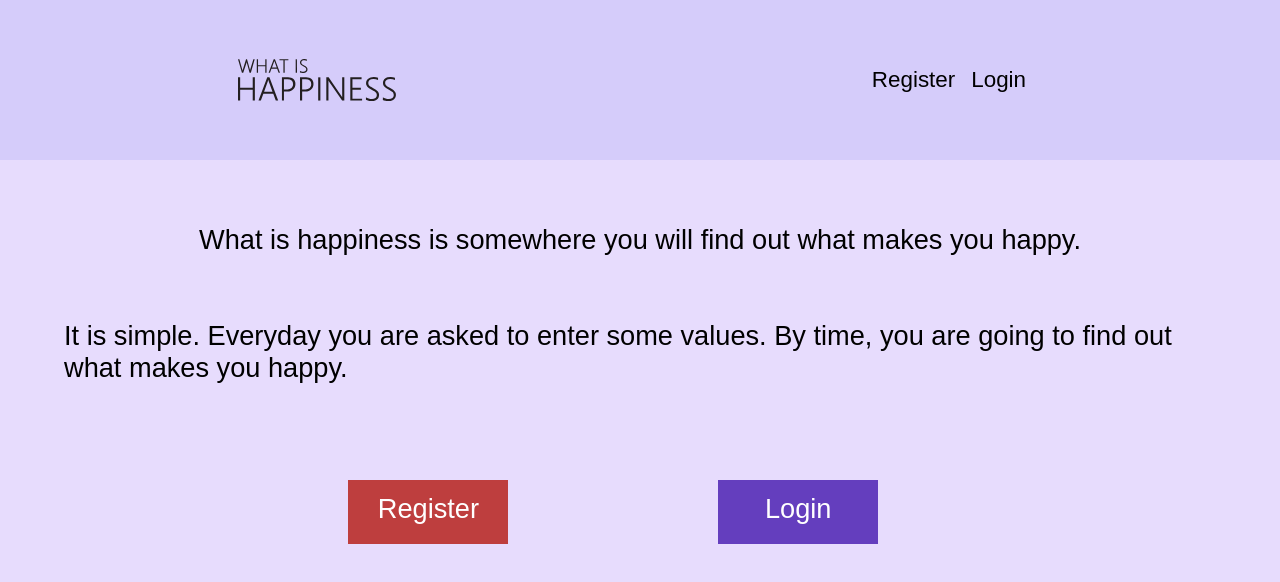
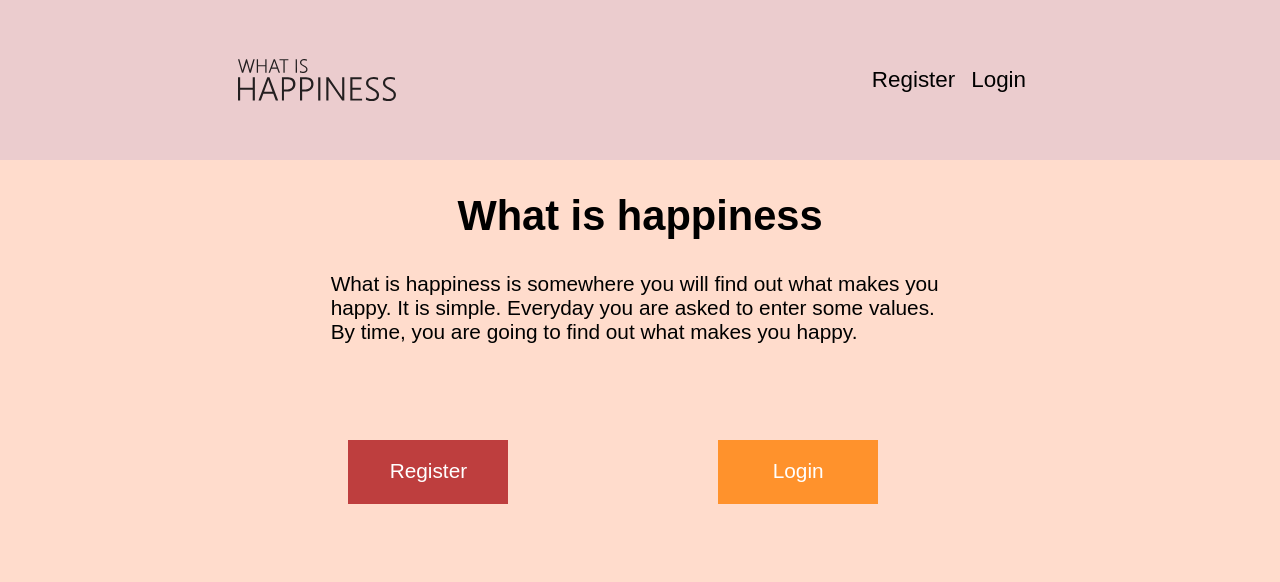
Before and after one commit to Mert18/happiness-record-client, a React (Create React App) app: page / in a window 1280 px wide. Shown: the top 582 px of the page. Built offline with nearby package versions, Linux system fonts and the light colour scheme; no server answers; a web font is replaced by a local one.

Commit message:
some design changes in the middle of the night

```diff
--- a/src/App.js
+++ b/src/App.js
@@ -8,13 +8,11 @@ const App = () => {
     <Layout>
       <div className="app">
         <div className="app-hero">
+          <h1>What is happiness</h1>
           <p>
             What is happiness is somewhere you will find out what makes you
-            happy.
-          </p>
-          <p>
-            It is simple. Everyday you are asked to enter some values. By time,
-            you are going to find out what makes you happy.
+            happy. It is simple. Everyday you are asked to enter some values. By
+            time, you are going to find out what makes you happy.
           </p>
         </div>
 
--- a/src/styles/app.css
+++ b/src/styles/app.css
@@ -1,11 +1,11 @@
 .app {
   display: grid;
   grid-template-columns: repeat(24, 1fr);
-  font-size: 1.7rem;
+  font-size: 1.3rem;
 }
 
 .app-hero {
-  grid-column: 1 / -1;
+  grid-column: 6 / 20;
   display: flex;
   flex-direction: column;
   justify-content: center;
@@ -19,7 +19,7 @@
 .app-main {
   grid-column: 1 / -1;
   padding: 2rem;
-  font-size: 2rem;
+  font-size: 1.2rem;
 }
 
 .app-auth {
@@ -35,15 +35,16 @@
 }
 .app-auth #reg {
   background-color: rgb(190, 62, 62);
-  padding: 0.8rem;
+  padding: 1.2rem;
   width: 10rem;
   height: 4rem;
   color: white;
   text-align: center;
 }
 .app-auth #log {
-  background-color: rgb(100, 62, 190);
-  padding: 0.8rem;
+  background-color: rgb(255, 146, 44);
+  padding: 1.2rem;
+
   width: 10rem;
   height: 4rem;
   color: white;
--- a/src/styles/forms.css
+++ b/src/styles/forms.css
@@ -69,25 +69,25 @@
   color: hsl(0, 14%, 77%);
 }
 #logform input {
-  color: #352368;
+  color: rgb(255, 146, 44);
   font-weight: 600;
 }
 #logform input:focus {
-  border-bottom: 3px solid #352368;
+  border-bottom: 3px solid rgb(255, 146, 44);
 }
 #logform h2 {
-  color: #352368;
+  color: rgb(255, 146, 44);
 }
 #logbut {
-  background-color: rgb(192, 193, 247);
+  background-color: rgb(255, 146, 44);
 }
 #logbut:hover {
   transition: all 0.4s;
-  background-color: rgb(178, 164, 255);
+  background-color: rgb(255, 174, 82);
 }
 
 #logcon {
-  background-color: #352368;
+  background-color: rgb(197, 117, 41);
 }
 
 .formcontainer-info {
--- a/src/styles/globals.css
+++ b/src/styles/globals.css
@@ -10,7 +10,7 @@
 
 body {
   font-family: 'Ruluko', sans-serif;
-  background-color: #e7dcfd;
+  background-color: #ffdccc;
 }
 
 .nav {
```
